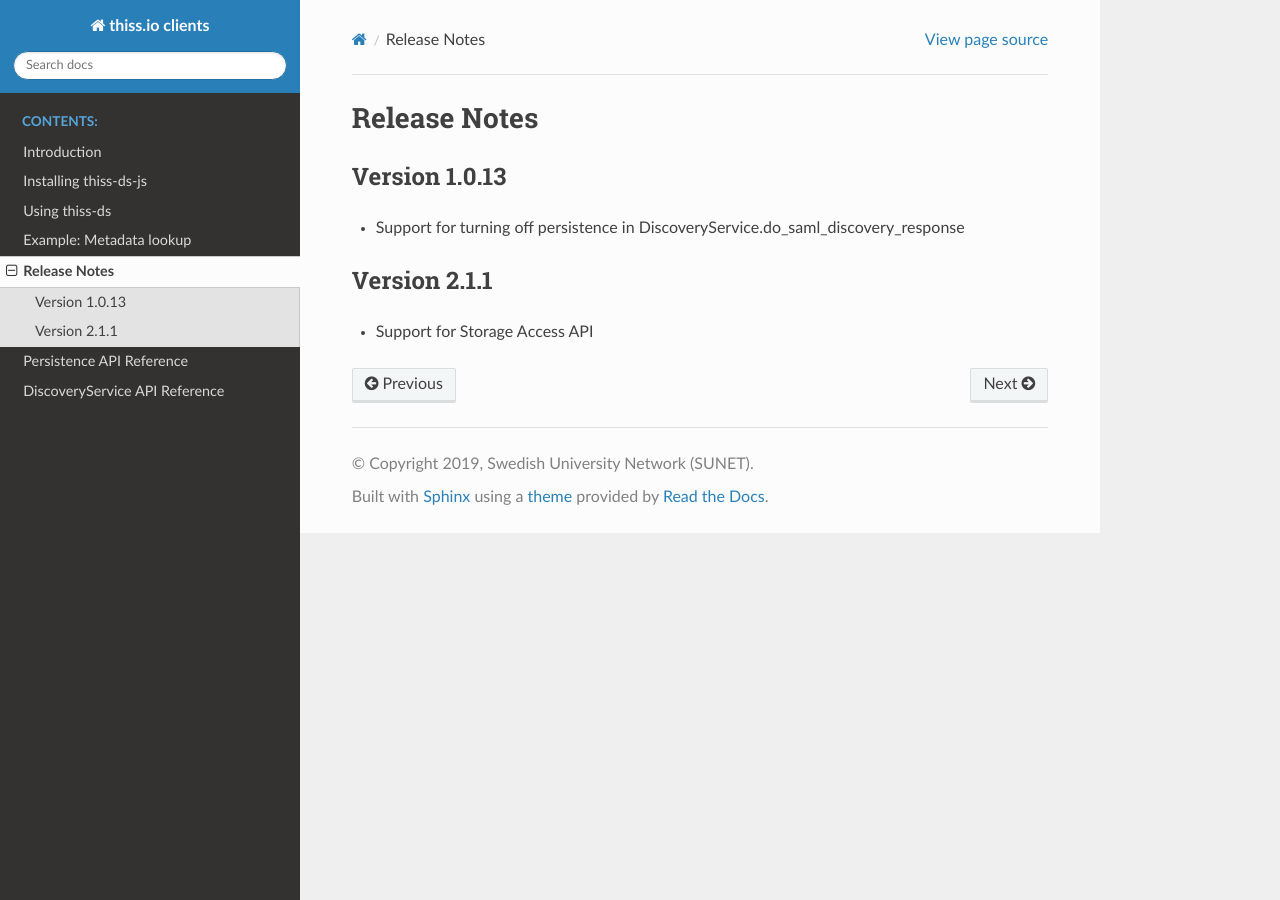
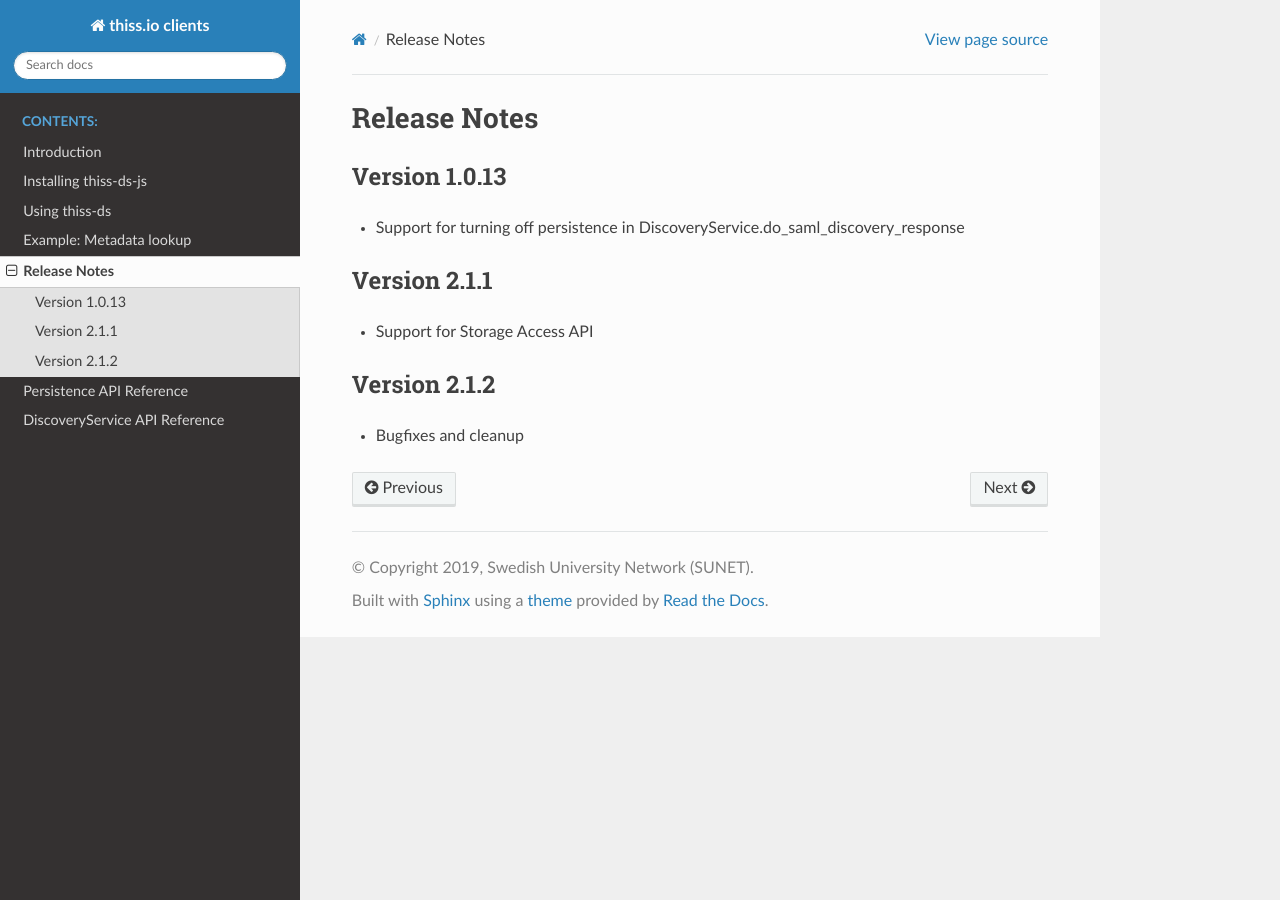
Before and after one commit to TheIdentitySelector/thiss-ds-js, a Sphinx documentation site: the page built from docs/releasenotes.rst, in a window 1280 px wide. Built offline with Sphinx 7.4.7 and the Read the Docs theme 3.1.0, drawn with Linux system fonts in a browser that asks for light colours.

Commit message:
version 2.1.2

```diff
--- a/docs/conf.py
+++ b/docs/conf.py
@@ -26,7 +26,7 @@ author = u'Leif Johansson'
 # The short X.Y version
 version = u'2.1'
 # The full version, including alpha/beta/rc tags
-release = u'2.1.1'
+release = u'2.1.2'
 
 js_source_path = '../src'
 
--- a/docs/releasenotes.rst
+++ b/docs/releasenotes.rst
@@ -10,3 +10,8 @@ Version 2.1.1
 -------------
 
 * Support for Storage Access API
+
+Version 2.1.2
+-------------
+
+* Bugfixes and cleanup
--- a/package.json
+++ b/package.json
@@ -1,6 +1,6 @@
 {
   "name": "@theidentityselector/thiss-ds",
-  "version": "2.1.1",
+  "version": "2.1.2",
   "description": "A set of clients for the thiss.io service",
   "main": "dist/thiss-ds.js",
   "homepage": "https://thiss.io",
```
Also changed, not shown: 4 other files.
